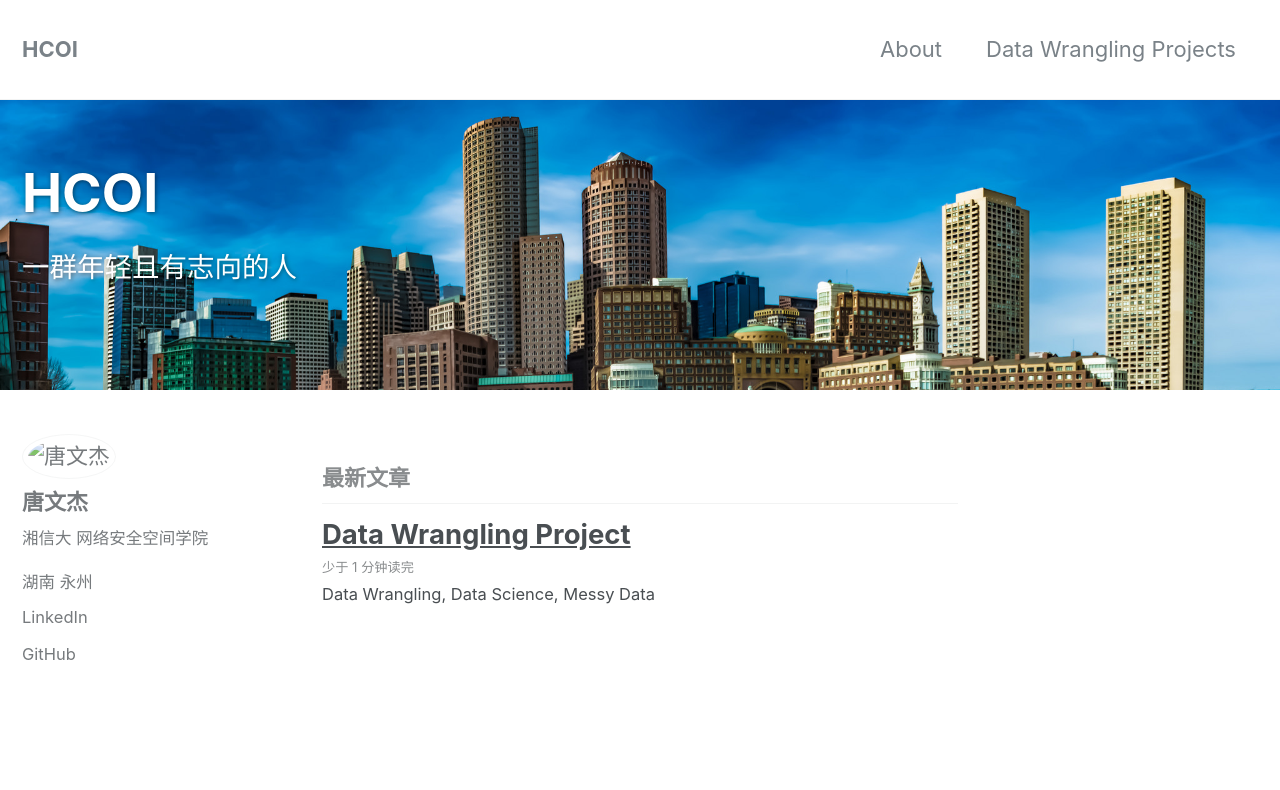
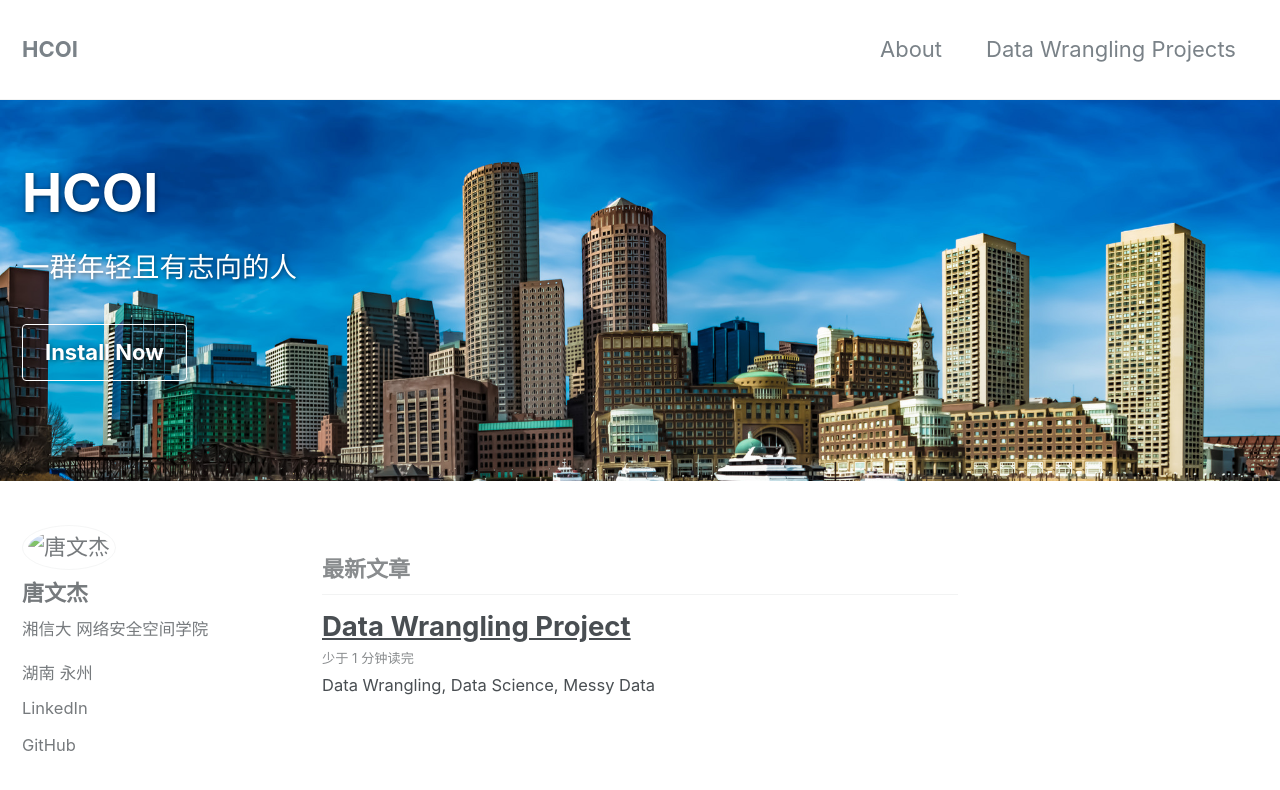
Before and after one commit to HeyTang233/tangwenjie233.github.io.web, a Jekyll site: the page built from index.html, in a window 1280 px wide and 900 px high. Shown: the top 790 px of the window. Built offline with Jekyll 4.4.1, drawn with Linux system fonts in a browser that asks for light colours; the list of posts is cut into pages by our own code.

Commit message:
提交信息

```diff
--- a/index.html
+++ b/index.html
@@ -5,8 +5,8 @@ header:
   overlay_color: "#5e616c"
   overlay_image: /images/waterfront.jpg
   caption: "Photo credit: [**Unsplash**](https://unsplash.com)"
-#  cta_label: "<i class='fa fa-download'></i> Install Now"
-#  cta_url: "/docs/quick-start-guide/"
+  cta_label: "<i class='fa fa-download'></i> Install Now"
+  cta_url: "/docs/quick-start-guide/"
   caption:
 excerpt: '一群年轻且有志向的人'
 ---
```
